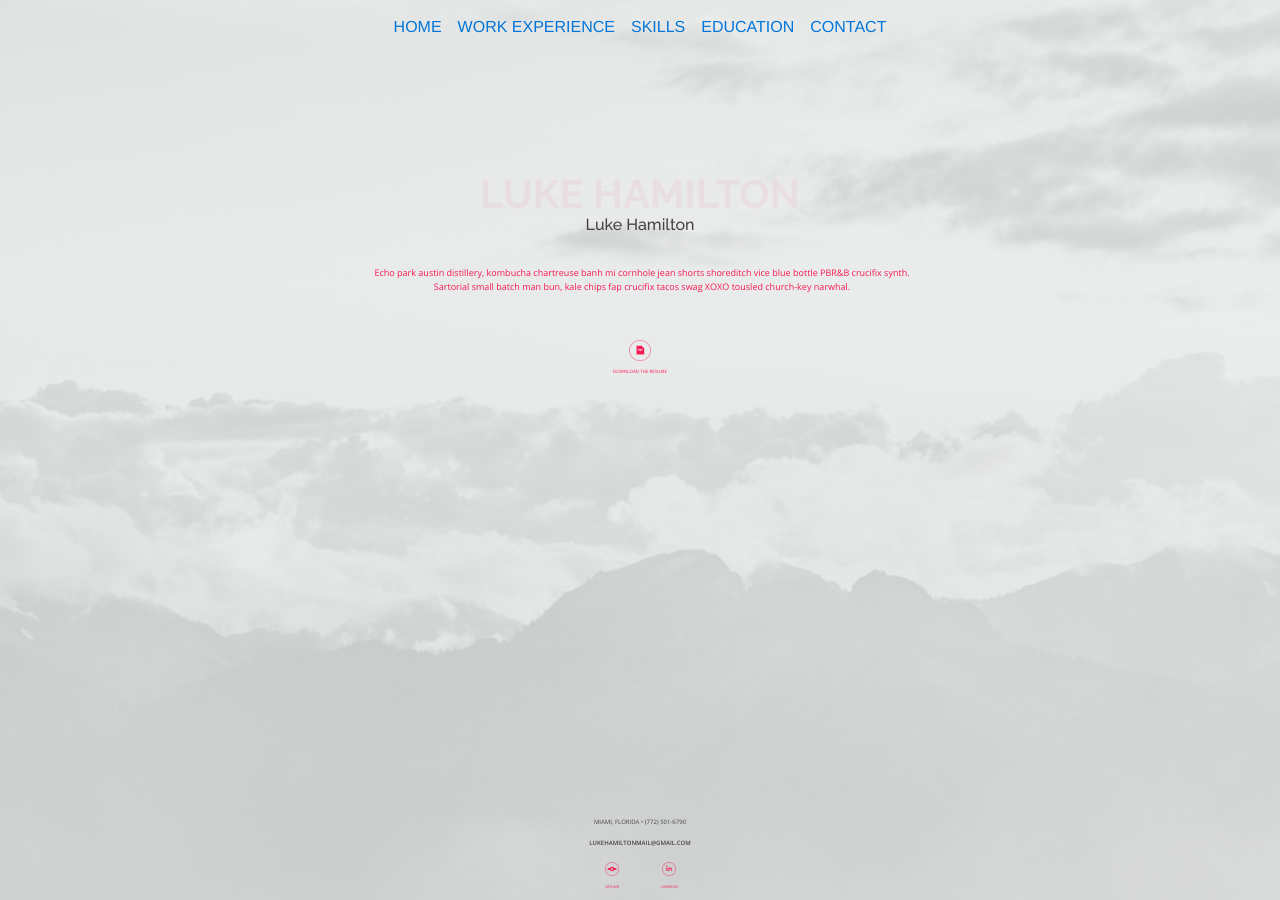
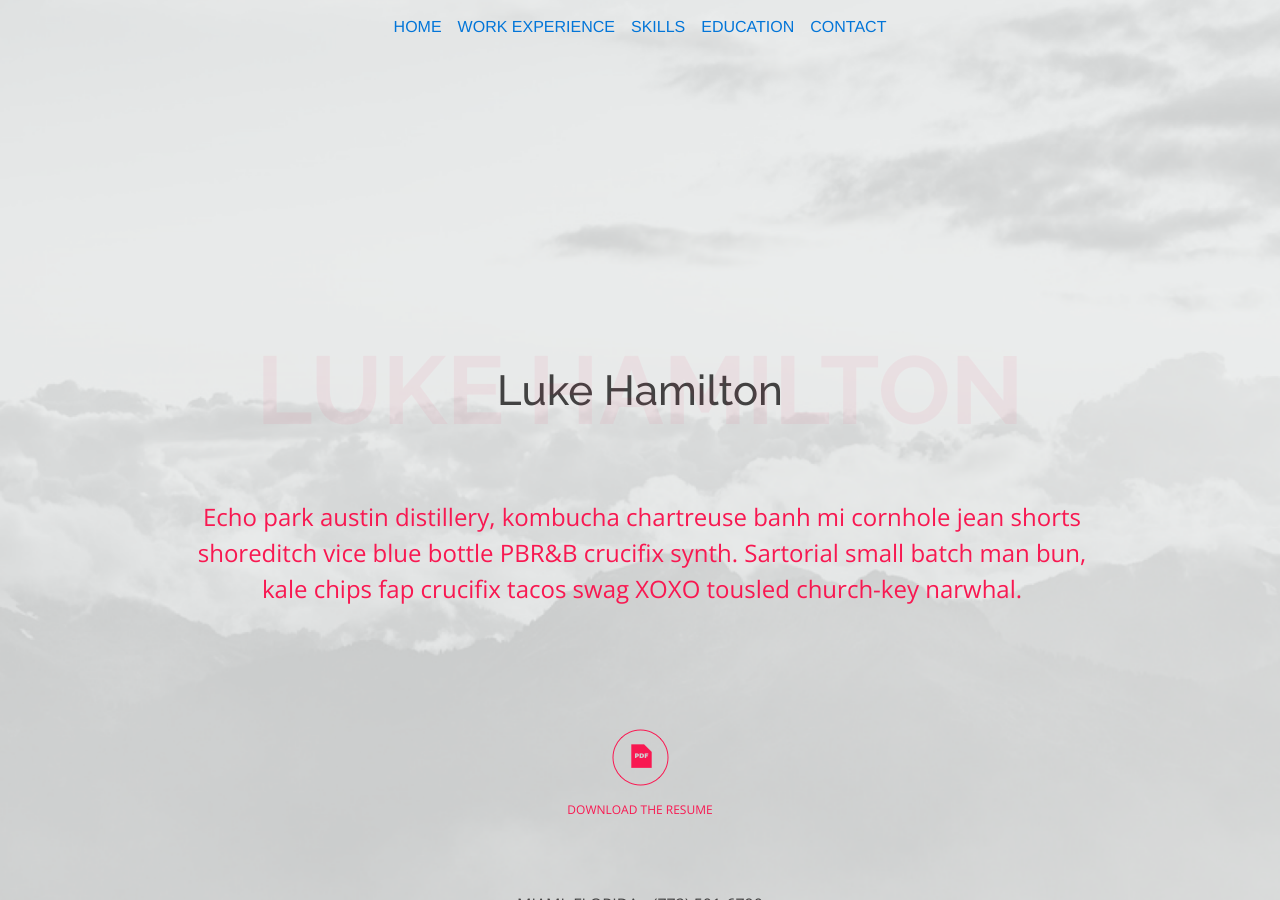
Before and after one commit to lukehamilton/lukehamilton.github.io, a Jekyll site: the page built from index.html, in a window 1280 px wide and 900 px high. Built offline with Jekyll 4.4.1, drawn with Linux system fonts in a browser that asks for light colours; some of the changed text lies outside the part shown.

Commit message:
progress

```diff
--- /dev/null
+++ b/_includes/experience.html
@@ -0,0 +1,20 @@
+<section class='container experience'>
+
+  <div class='row'>
+    <h3 class='text-center'>WORK EXPERIENCE</h3>
+  </div><!-- /.row -->
+
+  <div class='row' style='margin-bottom: 72px'>
+
+    {% for employer in site.data.employers %}
+      <div class='circle-wrap col-xs-12 col-sm-6 col-md-4'>
+        <img src="/images/logos/logo-{{ employer.slug }}.png" data-at2x="/images/logos/logo-{{ employer.slug }}@2x.png"/>
+        <p class="text-center">{{ employer.period }}</p>
+        <div class='circle'></div>
+      </div>
+    {% endfor %}
+
+  </div><!-- /.row -->
+
+
+</section><!-- /.container -->
--- a/_includes/jumbotron.html
+++ b/_includes/jumbotron.html
@@ -1,9 +1,13 @@
 <div class="jumbotron jumbotron-vh jumbotron-primary jumbotron-light text-center">
   <div class="container">
-    <h1>LUKE HAMILTON</h1>
-    <h2>Luke Hamilton</h2>
+    <div style='position: relative;'>
+      <h1>LUKE HAMILTON</h1>
+      <h2>Luke Hamilton</h2>
+
+    </div>
     <div class='row row-centered'>
-      <div class='col-centered col-md-6'>
+      <!-- <div class='col-centered col-md-6'> -->
+      <div class='col-centered col-md-10'>
         <p class="lead text-center">
           Echo park austin distillery, kombucha chartreuse banh mi cornhole jean shorts shoreditch vice blue bottle PBR&B crucifix synth. Sartorial small batch man bun, kale chips fap crucifix tacos swag XOXO tousled church-key narwhal.
         </p><!-- /.lead -->
@@ -40,7 +44,3 @@
   </div>
 
 </div><!-- /.jumbotron -->
-
-<div>
-Test
-</div>
--- /dev/null
+++ b/_sass/_experience.sass
@@ -0,0 +1,125 @@
+.experience
+  h3
+    color: $color-text
+    font-family: $font-family-raleway
+    font-size: 26px
+    font-weight: $font-weight-light
+    // 170 / (303/200)
+    margin-top: 112px
+    // 112 / (303/200)
+    margin-bottom: 74px
+    @include media-breakpoint-up(sm)
+      // 170 / (303/230)
+      margin-top: 128px
+      // 112 / (303/230)
+      margin-bottom: 84px
+    @include media-breakpoint-up(md)
+      // 170 / (303/200)
+      margin-top: 112px
+      // 112 / (303/200)
+      margin-bottom: 74px
+    @include media-breakpoint-up(lg)
+      // 170 / (303/250)
+      margin-top: 140px
+      // 112 / (303/250)
+      margin-bottom: 92px
+    @include media-breakpoint-up(xl)
+      margin-top: 170px
+      margin-bottom: 112px
+
+  .circle
+    border: 1px solid $red-ribbon
+    border-radius: 50%
+    margin: 0 auto
+    // 200px * 200px
+    height: 12.5rem
+    width: 12.5rem
+    margin-bottom: 2.5rem
+    position: relative
+    // display: flex
+    // align-items: center
+    // justify-content: center
+    // screen width: 992px
+    @include media-breakpoint-up(sm)
+      // 230px * 230px
+      height: 14.375rem
+      width: 14.375rem
+      margin-bottom: 3.625rem
+    @include media-breakpoint-up(md)
+      // 200px * 200px
+      height: 12.5rem
+      width: 12.5rem
+      margin-bottom: 2.5rem
+    @include media-breakpoint-up(lg)
+      // 250px * 250px
+      height: 15.625rem
+      width: 15.625rem
+      margin-bottom: 3.9375rem
+    @include media-breakpoint-up(xl)
+      // 303px * 303px
+      height: 18.9375rem
+      width: 18.9375rem
+      margin-bottom: 4.8125rem
+    &:hover
+      // margin-top: 10px
+      border-width: .625rem
+      box-shadow: 0px 5px 9px 3px rgba(169,169,169,0.50), 2px 2px 3px 4px rgba(235,235,235,0.50)
+      cursor: pointer
+
+    // p
+    //   display: block
+    //   @include media-breakpoint-up(xs)
+    //     top: 136px
+    //   @include media-breakpoint-up(sm)
+    //     top: 158px
+    //   @include media-breakpoint-up(md)
+    //     top: 136px
+    //   @include media-breakpoint-up(lg)
+    //     top: 173px
+    //   @include media-breakpoint-up(xl)
+    //     top: 211px
+
+  img
+    position: absolute
+    margin: auto
+    top: 0
+    left: 0
+    right: 0
+    bottom: 0
+    transform: scale(.66)
+    @include media-breakpoint-up(sm)
+      transform: scale(.76)
+    @include media-breakpoint-up(md)
+      transform: scale(.66)
+    @include media-breakpoint-up(lg)
+      transform: scale(.83)
+    @include media-breakpoint-up(xl)
+      transform: scale(1)
+
+
+  p
+    font-family: $font-family-open-sans
+    font-weight: $font-weight-regular
+    position: absolute
+    margin: auto
+    left: 0
+    right: 0
+    bottom: 0
+    @include media-breakpoint-up(xs)
+      font-size: 10px
+      // top: 145px
+      top: 0
+    @include media-breakpoint-up(sm)
+      font-size: 12px
+      top: 167px
+    @include media-breakpoint-up(md)
+      font-size: 10px
+      top: 145px
+    @include media-breakpoint-up(lg)
+      font-size: 13px
+      top: 182px
+    @include media-breakpoint-up(xl)
+      top: 220px
+      font-size: 16px
+
+      // margin-top: 220px
--- a/_sass/_jumbotron.sass
+++ b/_sass/_jumbotron.sass
@@ -6,6 +6,8 @@
   background-size: cover
 .jumbotron-vh
   height: 100vh
+  @media (min-width: 48em) and (max-height: 1023px)
+    height: auto
   // @media screen and (max-height: 690px)
     // height: auto
 
@@ -45,7 +47,12 @@
     @media #{$iphone-6-plus-landscape}
       font-size: 3.25rem
       top: 4.2rem
-
+    @include media-breakpoint-up(md)
+      font-size: 5rem
+      top: -25px
+    @include media-breakpoint-up(lg)
+      font-size: 6rem
+      top: -30px
 
   h2
     font-family: $font-family-raleway
@@ -75,6 +82,17 @@
     @media #{$iphone-6-plus-landscape}
       font-size: 1.3rem
       margin-top: 1.3rem
+    // min width: 544px +
+    @include media-breakpoint-up(sm)
+    // min width: 768px +
+    @include media-breakpoint-up(md)
+      font-size: 2.13rem
+      // margin-top: 21.6rem
+      margin-top: 33.75vh
+    // min width: 992px +
+    @include media-breakpoint-up(lg)
+      font-size: 2.625rem
+      margin-top: 33.75vh
 
   p
     color: $color-text-lead
@@ -114,6 +132,15 @@
         width: 20.6rem
         margin-bottom: 2.4rem
         margin-top: 1.73rem
+      @include media-breakpoint-up(md)
+        font-size: 1.2rem
+        margin-bottom: 6rem
+        margin-top: 4.3rem
+        height: 7rem
+      @include media-breakpoint-up(lg)
+        font-size: 1.5rem
+        margin-bottom: 7.4rem
+        margin-top: 5.3rem
 
   .icon-btn
     color: $color-text-icon-btn
@@ -139,6 +166,12 @@
         @media #{$iphone-6-plus-landscape}
           font-size: .364rem
           margin-top: .46rem
+        @include media-breakpoint-up(md)
+          font-size: .6rem
+          margin-top: .76rem
+        @include media-breakpoint-up(lg)
+          font-size: .75rem
+          margin-top: .9375rem
 
       img
         max-width: 100%
@@ -162,6 +195,12 @@
         @media #{$iphone-6-plus-landscape}
           max-height: 28px
           max-width: 28px
+        @include media-breakpoint-up(md)
+          max-height: 46px
+          max-width: 46px
+        @include media-breakpoint-up(lg)
+          max-height: 57px
+          max-width: 57px
 
     &.icon-btn-small
       p
@@ -188,6 +227,15 @@
           font-size: .3rem
           margin-top: .29rem
           padding: 0 .5rem 0 .5rem
+        @include media-breakpoint-up(md)
+          font-size: .5rem
+          margin-top: .5rem
+          padding: 0 .82rem 0 .82rem
+        @include media-breakpoint-up(lg)
+          font-size: .625rem
+          margin-top: .6rem
+          padding: 0 1rem 0 1rem
+
 
       img
         max-width: 100%
@@ -210,6 +258,12 @@
         @media #{$iphone-6-plus-landscape}
           max-width: 18.2px
           max-height: 18.2px
+        @include media-breakpoint-up(md)
+          max-width: 30px
+          max-height: 30px
+        @include media-breakpoint-up(lg)
+          max-width: 37px
+          max-height: 37px
 
 .jumbotron-primary
   .contact-container
@@ -229,6 +283,18 @@
       bottom: 1rem
     @media #{$iphone-6-plus-landscape}
       bottom: .85rem
+    @include media-breakpoint-up(md)
+      bottom: 1.4rem
+    @media (min-width: 48em) and (max-height: 1023px)
+      position: relative
+      margin-top: 5.3125rem
+      margin-bottom: -4rem
+    @include media-breakpoint-up(lg)
+      bottom: 1.75rem
+    // same as media-breakpoint-up(lg)
+    // @media (min-width: 62em) and (max-height: 1024px)
+      position: static
+
 
   .contact
     p
@@ -254,6 +320,12 @@
       @media #{$iphone-6-plus-landscape}
         margin-bottom: .95rem
         font-size: .5rem
+      @include media-breakpoint-up(md)
+        margin-bottom: 1.6rem
+        font-size: .8rem
+      @include media-breakpoint-up(lg)
+        margin-bottom: 1.9375rem
+        font-size: 1rem
 
       &.email
         font-weight: $font-weight-semi-bold
@@ -269,3 +341,7 @@
           margin-bottom: .83rem
         @media #{$iphone-6-plus-landscape}
           margin-bottom: .69rem
+        @include media-breakpoint-up(md)
+          margin-bottom: 1.15rem
+        @include media-breakpoint-up(lg)
+          margin-bottom: 1.4rem
--- a/css/main.scss
+++ b/css/main.scss
@@ -9,5 +9,6 @@
   "media-queries",
   "bootstrap/bootstrap",
   "utilities",
-  "jumbotron"
+  "jumbotron",
+  "experience"
 ;
--- a/index.html
+++ b/index.html
@@ -3,3 +3,5 @@
 ---
 
 {% include jumbotron.html %}
+
+{% include experience.html %}
```
Also changed, not shown: _data/employers.yml (added, +18 -0 lines), _sass/_variables.sass (+0 -12 lines), images/logos/logo-abraxas.png (added), images/logos/logo-abraxas@2x.png (added), images/logos/logo-anypresence.png (added), images/logos/logo-anypresence@2x.png (added), images/logos/logo-citrix.png (added), images/logos/logo-citrix@2x.png (added), images/logos/logo-everfi.png (added), images/logos/logo-everfi@2x.png (added), images/logos/logo-squarespace.png (added), images/logos/logo-squarespace@2x.png (added), images/logos/logo-wishclouds.png (added), images/logos/logo-wishclouds@2x.png (added).
